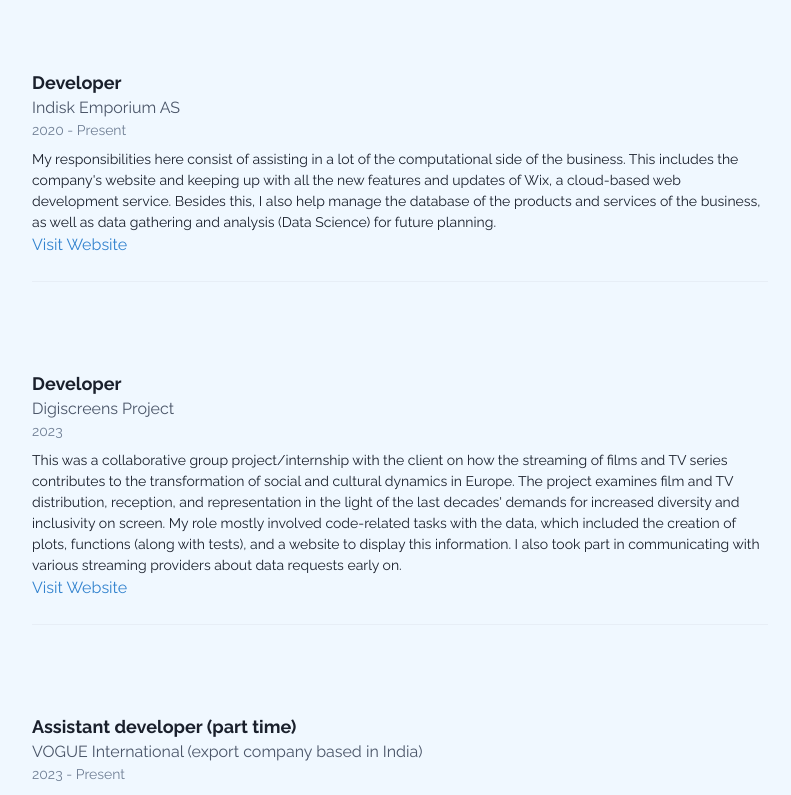
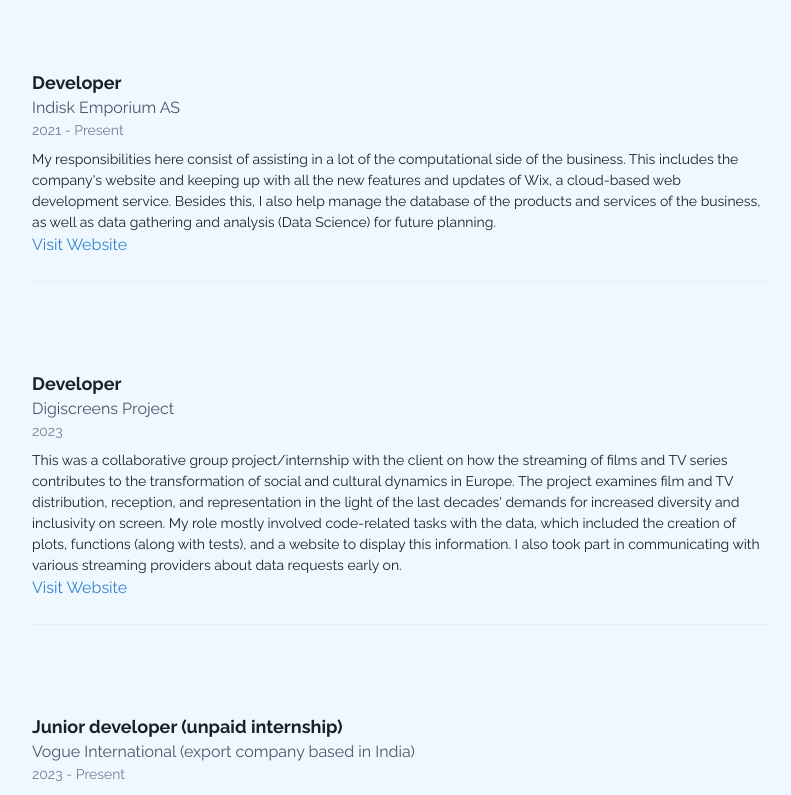
Before and after one commit to kavmal7/Online-CV, a React (Create React App) app: page / in a window 1280 px wide. Shown: the part 2240-3035 px from the top of the page, without its empty margins (240-1031 px from the left). Built offline with nearby package versions, Linux system fonts and the light colour scheme.

Commit message:
Updates to WE

```diff
--- a/src/components/WorkExperience.js
+++ b/src/components/WorkExperience.js
@@ -13,7 +13,7 @@
     {
         company: 'Indisk Emporium AS',
         role: 'Developer',
-        year: '2020 - Present',
+        year: '2021 - Present',
         details: 'My responsibilities here consist of assisting in a lot of the computational side of the business. This includes the company\'s website and keeping up with all the new features and updates of Wix, a cloud-based web development service. Besides this, I also help manage the database of the products and services of the business, as well as data gathering and analysis (Data Science) for future planning.',
         companyUrl: 'https://www.indiske.com/'
     },
@@ -25,8 +25,8 @@
         companyUrl: 'https://www.uib.no/en/digiscreens'
     },
     {
-      company: 'VOGUE International (export company based in India)',
-      role: 'Assistant developer (part time)',
+      company: 'Vogue International (export company based in India)',
+      role: 'Junior developer (unpaid internship)',
       year: '2023 - Present',
       details: 'I have been working with people at this company not only to organise importing of goods to my current company, but have also assisted in optimising exporting software and document management.',
     }
```
